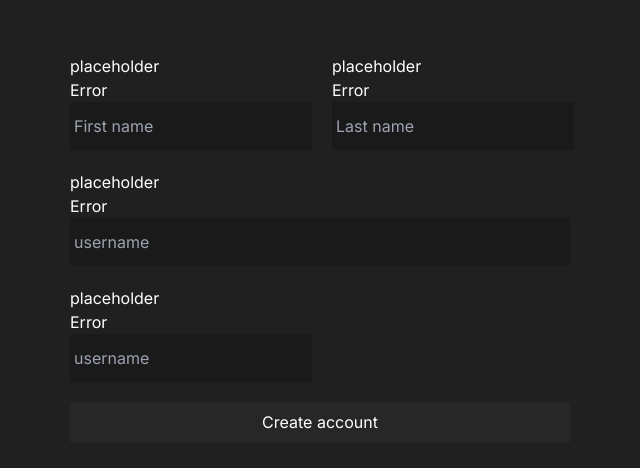
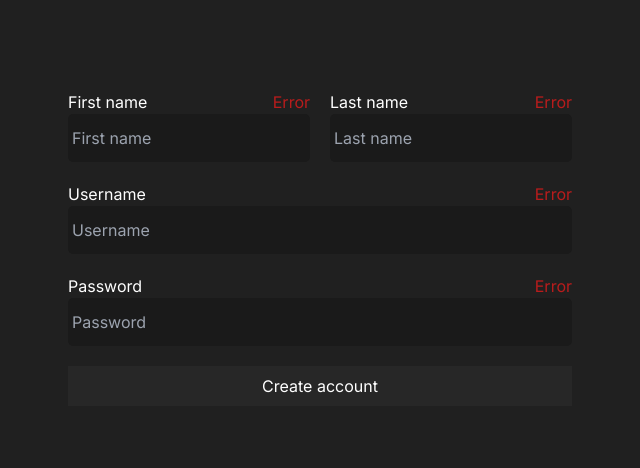
Before and after one commit to witehound/zend, a Next.js app in the folder client/: page /register in a window 1280 px wide. Shown: the part 152-620 px from the top of the page, without its empty margins (320-960 px from the left). Built offline with nearby package versions, Linux system fonts and the light colour scheme.

Commit message:
upddatedd input feild styling

```diff
--- a/client/src/app/Interface/index.ts
+++ b/client/src/app/Interface/index.ts
@@ -2,5 +2,5 @@ export interface IInputesField {
     type: string,
     name: string,
     placeholder: string,
-    style : string,
+
 }
--- a/client/src/app/components/InputField.tsx
+++ b/client/src/app/components/InputField.tsx
@@ -1,24 +1,19 @@
 import { IInputesField } from "../Interface";
 
-export default function InputField({
-  type,
-  name,
-  placeholder,
-  style,
-}: IInputesField) {
+export default function InputField({ type, name, placeholder }: IInputesField) {
   return (
     <div>
-      <div>
+      <div className="flex justify-between">
         <div>
-          <label htmlFor={name}>placeholder</label>
+          <label htmlFor={name}>{placeholder}</label>
         </div>
-        <div>Error</div>
+        <div className=" text-red-700">Error</div>
       </div>
       <input
         type={type}
         name={name}
         placeholder={placeholder}
-        className={style}
+        className="bg-[#1A1A1A] text-white outline-none flex items-center h-12 p-1 w-full rounded-[5px]"
       />
     </div>
   );
--- a/client/src/app/login/page.tsx
+++ b/client/src/app/login/page.tsx
@@ -9,18 +9,8 @@ export default function Login() {
   return (
     <main className=" flex items-center justify-center w-full h-screen">
       <form className="flex flex-col gap-5  w-[500px]">
-        <InputField
-          type="text"
-          name="userName"
-          placeholder="username"
-          style="bg-[#1A1A1A] text-white outline-none flex items-center h-12  p-1"
-        />
-        <InputField
-          type="text"
-          name="userName"
-          placeholder="username"
-          style="bg-[#1A1A1A] text-white outline-none flex items-center h-12 p-1"
-        />
+        <InputField type="text" name="userName" placeholder="Username" />
+        <InputField type="text" name="password" placeholder="Password" />
         <button
           type="submit"
           className="bg-[#272727] flex items-center justify-center h-10"
--- a/client/src/app/register/page.tsx
+++ b/client/src/app/register/page.tsx
@@ -8,37 +8,17 @@ export const metadata: Metadata = {
 export default function Login() {
   return (
     <main className=" flex items-center justify-center w-full h-screen">
-      <form className="flex flex-col gap-5 w-[500px]">
+      <form className="flex flex-col gap-5">
         <div className="flex flrx-row gap-5">
-          <InputField
-            type="text"
-            name="firstName"
-            placeholder="First name"
-            style="bg-[#1A1A1A] text-white outline-none flex items-center h-12 p-1 flex-1"
-          />
+          <InputField type="text" name="firstName" placeholder="First name" />
 
-          <InputField
-            type="text"
-            name="LastName"
-            placeholder="Last name"
-            style="bg-[#1A1A1A] text-white outline-none flex items-center h-12  p-1 flex-1"
-          />
+          <InputField type="text" name="LastName" placeholder="Last name" />
         </div>
-        <InputField
-          type="text"
-          name="userName"
-          placeholder="username"
-          style="bg-[#1A1A1A] text-white outline-none flex items-center h-12  p-1 w-full"
-        />
-        <InputField
-          type="text"
-          name="userName"
-          placeholder="username"
-          style="bg-[#1A1A1A] text-white outline-none flex items-center h-12 p-1"
-        />
+        <InputField type="text" name="userName" placeholder="Username" />
+        <InputField type="text" name="password" placeholder="Password" />
         <button
           type="submit"
-          className="bg-[#272727] flex items-center justify-center h-10"
+          className="bg-[#272727] flex items-center justify-center h-10 rounded-[5px"
         >
           Create account
         </button>
```
